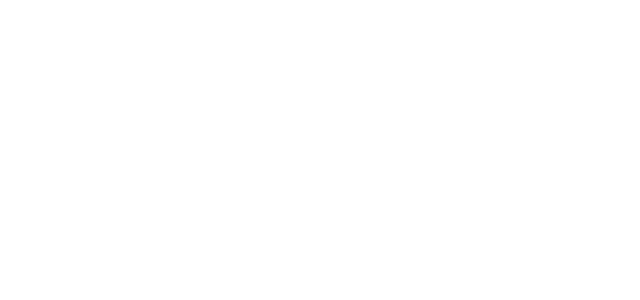
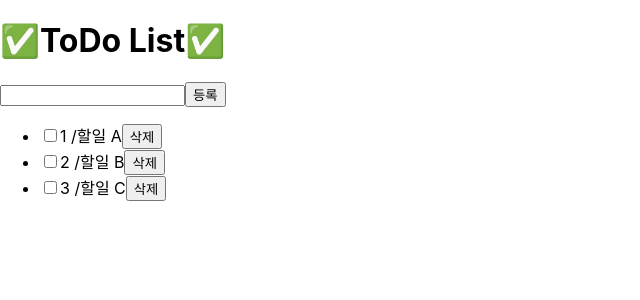
Before and after one commit to TwinOgre/todo_app_practice01, a React (Create React App) app: page / in a window 1280 px wide. Shown: the top 300 px of the page, without its empty margins (0-640 px from the left). Built offline with nearby package versions, Linux system fonts and the light colour scheme.

Commit message:
fixing check

```diff
--- a/src/App.js
+++ b/src/App.js
@@ -1,7 +1,41 @@
+import { useState } from "react";
+import Nav from "./componenet/Nav";
+import Input from "./componenet/Input";
+import List from "./componenet/List";
 function App() {
+  const initialTodos = [
+    {id: 1, text: "할일 A", checked: false},
+    {id: 2, text: "할일 B", checked: false},
+    {id: 3, text: "할일 C", checked: false}
+  ];
+  const [todos, setTodos] = useState(initialTodos);
+  const [text, setText] = useState('');
+  const [lastId, setLastId] = useState(4);
+  const onInput = (e) => {
+    e.preventDefault();
+    console.log(e)
+    setTodos([...todos, {id: lastId, text: text, checked: false}])
+    setLastId(lastId+1);
+  }
+
+  const textChange = (e) => {
+    console.log(e.target.value);
+    setText(e.target.value)
+  }
+  const onChecked = (id) => {
+    console.log(id);
+    const checkedList = todos.map((todo) => {
+      if(id == todo.id){
+        setTodos([...todos, {id: todo.id, text: todo.text, checked: !todo.checked}])
+      }
+    })
+  }
+
   return (
     <div className="App">
-
+      <Nav />
+      <Input onInput={onInput} textChange={textChange}/>
+      <List todos={todos} onChecked={onChecked}/>
     </div>
   );
 }
--- /dev/null
+++ b/src/componenet/Input.js
@@ -0,0 +1,5 @@
+function Input({onInput, textChange}) {
+    return ( <form><input onChange={textChange}/><button onClick={onInput}>등록</button></form> );
+}
+
+export default Input;
--- /dev/null
+++ b/src/componenet/Item.js
@@ -0,0 +1,12 @@
+function Item({todo ,onChecked}) {
+    return ( <>
+        <li key={todo.id}>
+            <input type="checkbox" checked={todo.checked} onClick={onChecked}/>
+            {todo.id} /
+            {todo.text}
+            <button>삭제</button>
+        </li>
+    </> );
+}
+
+export default Item;
--- /dev/null
+++ b/src/componenet/List.js
@@ -0,0 +1,8 @@
+import Item from "./Item";
+function List({todos, onChecked}) {
+    return ( <ul>
+        {todos.map(todo => <Item todo={todo} onChecked={onChecked}/>)}
+    </ul> );
+}
+
+export default List;
--- /dev/null
+++ b/src/componenet/Nav.js
@@ -0,0 +1,5 @@
+function Nav() {
+    return ( <h1>✅ToDo List✅</h1> );
+}
+
+export default Nav;
```
